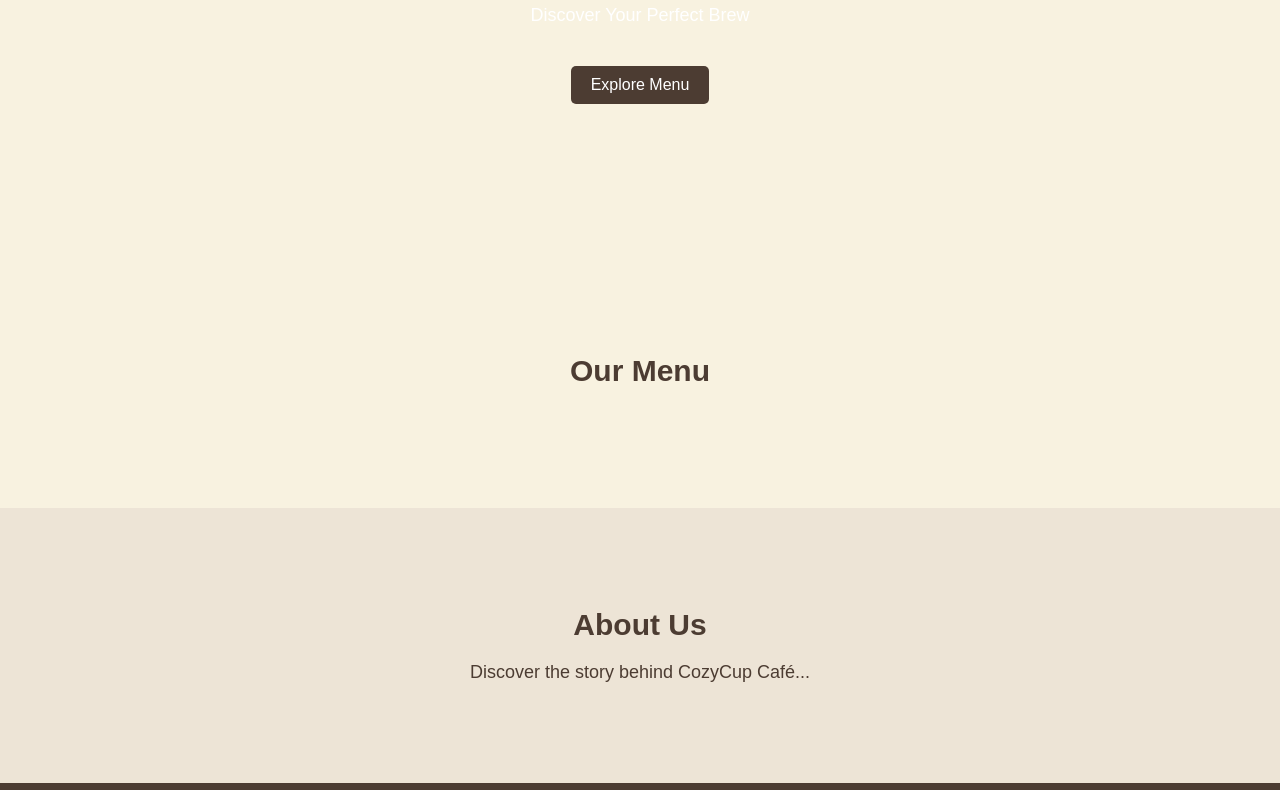
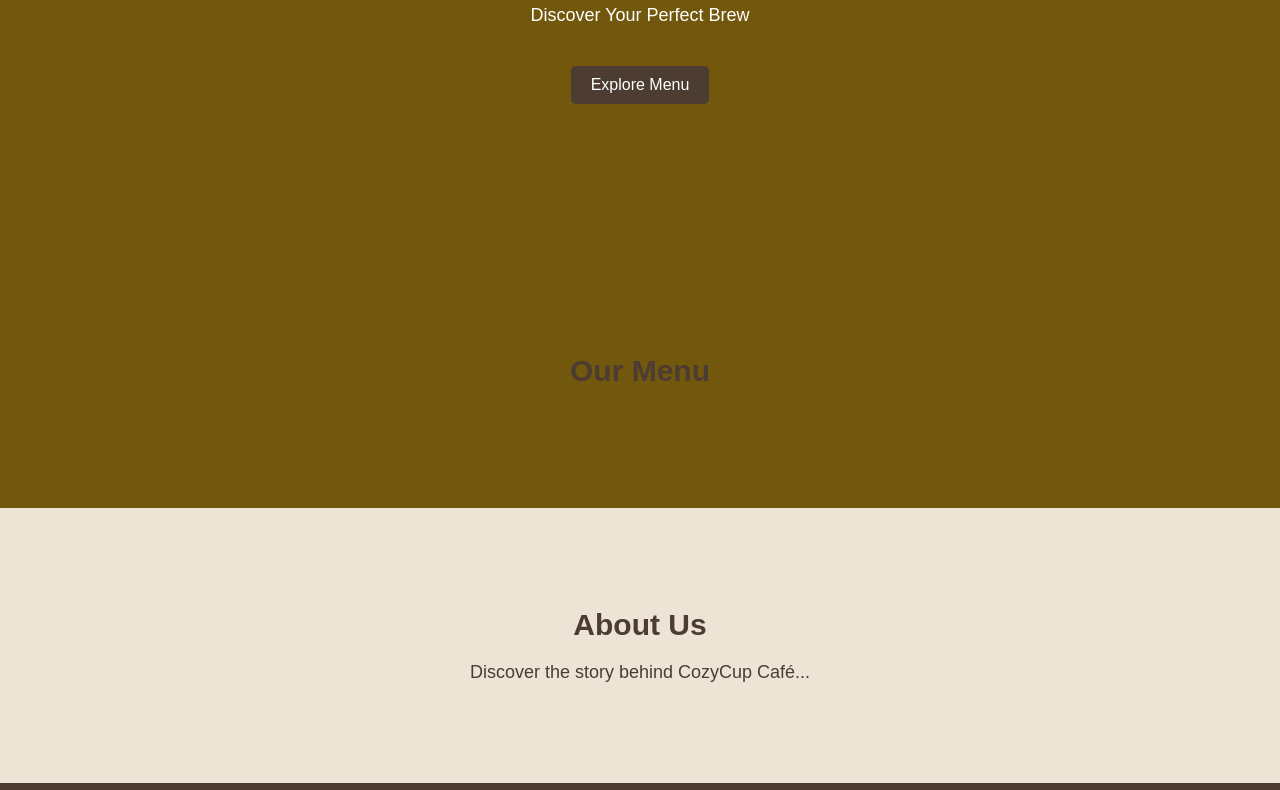
Before and after one commit to jiyu0903/tumalac_torres-cozycup, a plain HTML site: page index.html in a window 1280 px wide. Shown: the part 371-1161 px from the top of the page. Drawn offline with Linux system fonts and the light colour scheme.

Commit message:
Update README and project files

```diff
--- a/css/styles.css
+++ b/css/styles.css
@@ -6,7 +6,7 @@ body, h1, h2, h3, p, ul, li {
 
 body {
     font-family: Arial, sans-serif;
-    background-color: #f8f2e0;
+    background-color: #72580c;
     color: #4c3c32;
 }
 
```
Also changed, not shown: MARKDOWN/img/Facebook.png (added), MARKDOWN/img/Github.png (added), MARKDOWN/img/logo.png (added), MARKDOWN/img/sachiko.jpg (added), MARKDOWN/img/screenshot1.png (added), MARKDOWN/img/screenshot2.png (added), MARKDOWN/img/screenshot3.png (added), MARKDOWN/img/screenshot4.png (added), 1 other file.
